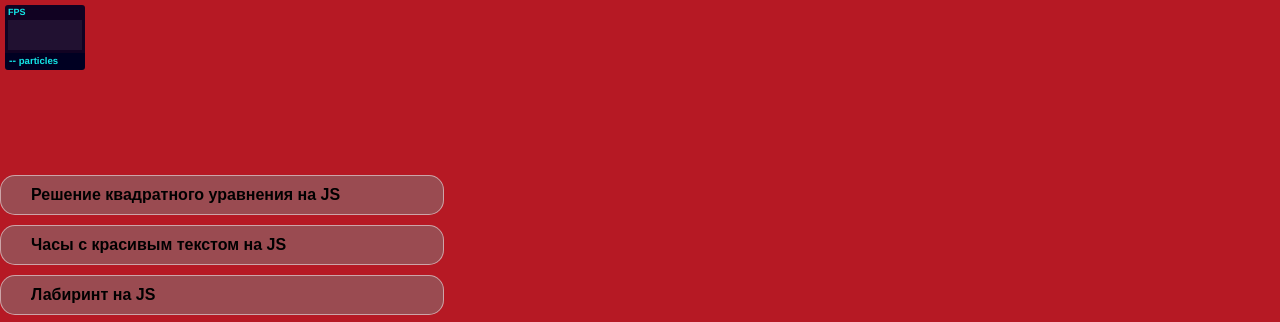
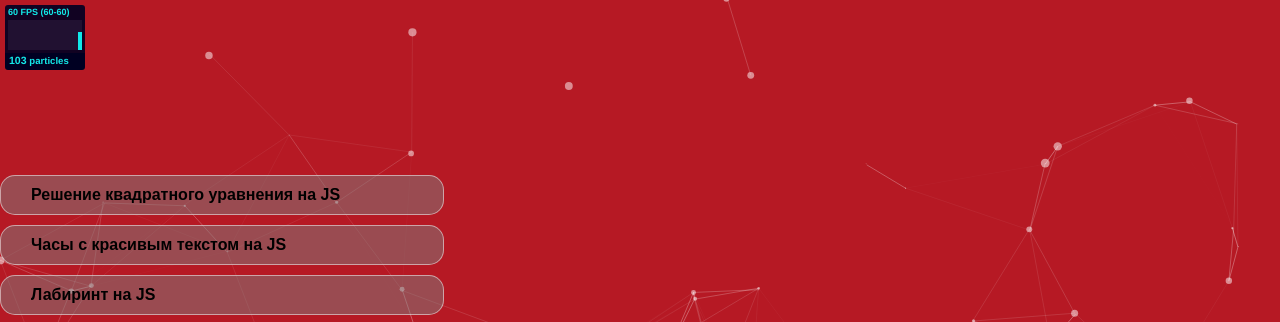
Before and after one commit to CherkasovMT202/cherkasovMT202.github.io, a website: page index.html in a window 1280 px wide. Shown: the top 322 px of the page. Drawn offline with Linux system fonts and the light colour scheme.

Commit message:
Update index.html

```diff
--- a/index.html
+++ b/index.html
@@ -39,7 +39,7 @@
 <div id="particles-js"></div>
 
 <!-- scripts -->
-<script src="../particles-json.js"></script>
+<script src="../particles.js"></script>
 <script src="demo/js/app.js"></script>
 
 <!-- stats.js -->
```
